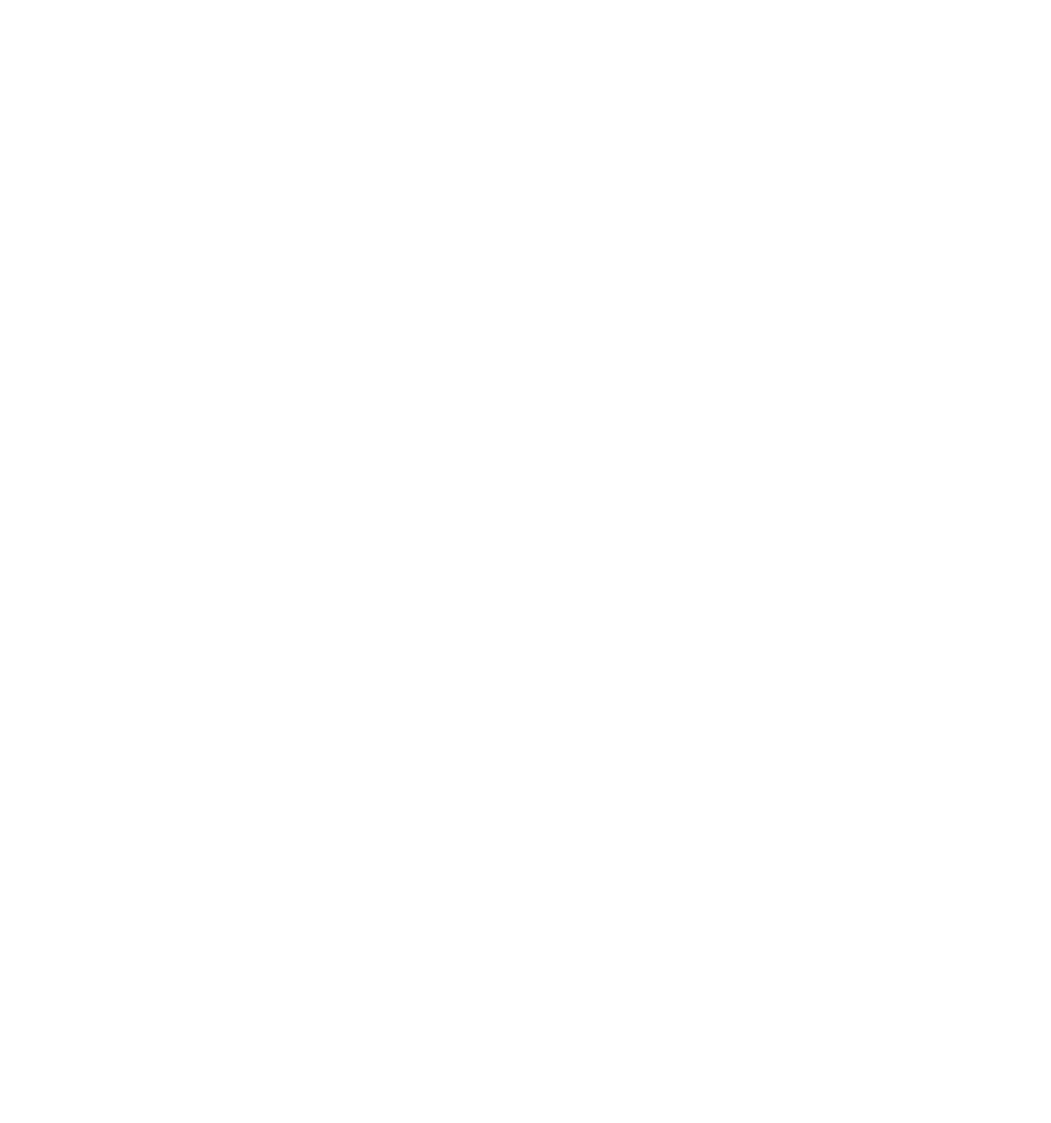
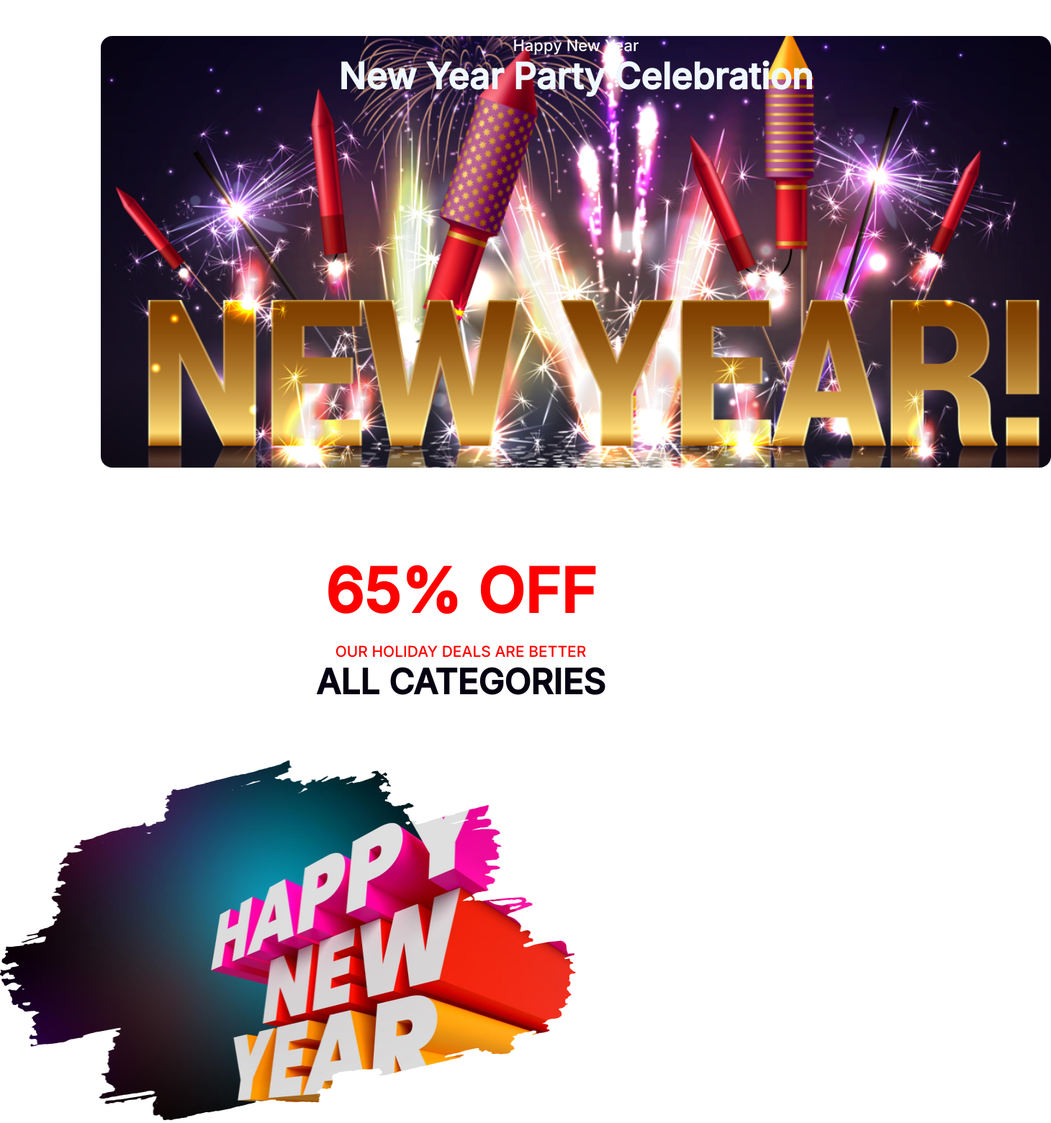
Before and after one commit to mahmudibna1027/assi-gn-ment, a plain HTML site: page index.html in a window 1280 px wide. Shown: the whole page at 72% size, 1460 px wide, since content can reach past the window. Before the commit the page ends 800 px from the top, so only its background shows below. Drawn offline with Linux system fonts and the light colour scheme.

Commit message:
first commit1

```diff
--- a/index.html
+++ b/index.html
@@ -4,8 +4,32 @@
     <meta charset="UTF-8">
     <meta name="viewport" content="width=device-width, initial-scale=1.0">
     <title>Assignment</title>
+    <link rel="stylesheet" href="style.css">
+    <link rel="preconnect" href="https://fonts.googleapis.com">
+<link rel="preconnect" href="https://fonts.gstatic.com" crossorigin>
+<link href="https://fonts.googleapis.com/css2?family=Inter:wght@500&family=Open+Sans:wght@800&family=Poppins:wght@100&display=swap" rel="stylesheet">
+
 </head>
 <body>
+    <header class="header">
+        <p class="text-t">Happy New Year</p>
+            <h2 class="text">New Year Party Celebration</h2>
+       </header>
+        <main>
+    <section>
+        <div class="new-yr-photo">
+    <h1 class="off">65% OFF</h1>
+    <p class="our">OUR HOLIDAY DEALS ARE BETTER</p>
+    <h2 class="all">ALL CATEGORIES</h2>
+        </div>
+        <div class="new-yr-phot">
+    <img id="hpny" src="resources/New Year Photo.png" alt="">
+        </div>
+    </section>
+        </main>
+        <footer>
+
+        </footer>
 
 </body>
 </html>
--- a/style.css
+++ b/style.css
@@ -0,0 +1,57 @@
+* {
+    font-family: 'Inter', sans-serif;
+ margin: 0%;
+ padding: 0%;
+}
+
+.header{
+    background-image: url('../assi-gn-ment/resources/Banner\ Image.png');
+    background-repeat: no-repeat;
+    background-size: 1500px;
+    width: 1320px;
+height: 600px;
+margin: 50px 140px 0px 140px;
+border-radius: 13px;
+background-position: center;
+border-radius: 16px;
+margin-bottom: 120px;
+}
+.text{
+    color: aliceblue;
+    text-align: center;
+font-size: 50px;
+font-style: normal;
+font-weight: 900;
+}
+.text-t{
+    color: #FFF;
+text-align: center;
+font-size: 22px;
+font-style: normal;
+font-weight: 400;
+}
+.off{
+    color: #F00;
+
+text-align: center;
+font-size: 85px;
+font-weight: 700;
+margin-bottom: 20px;
+}
+.our{
+    color: #F00;
+text-align: center;
+font-size: 21px;;
+font-weight: 500;
+}
+.all{
+    color: #070211;
+text-align: center;
+font-size: 48px;
+font-weight: 700;
+margin-bottom: 80px;
+}
+#hpny{
+    width: 800px;
+height: 500px;
+}
```
